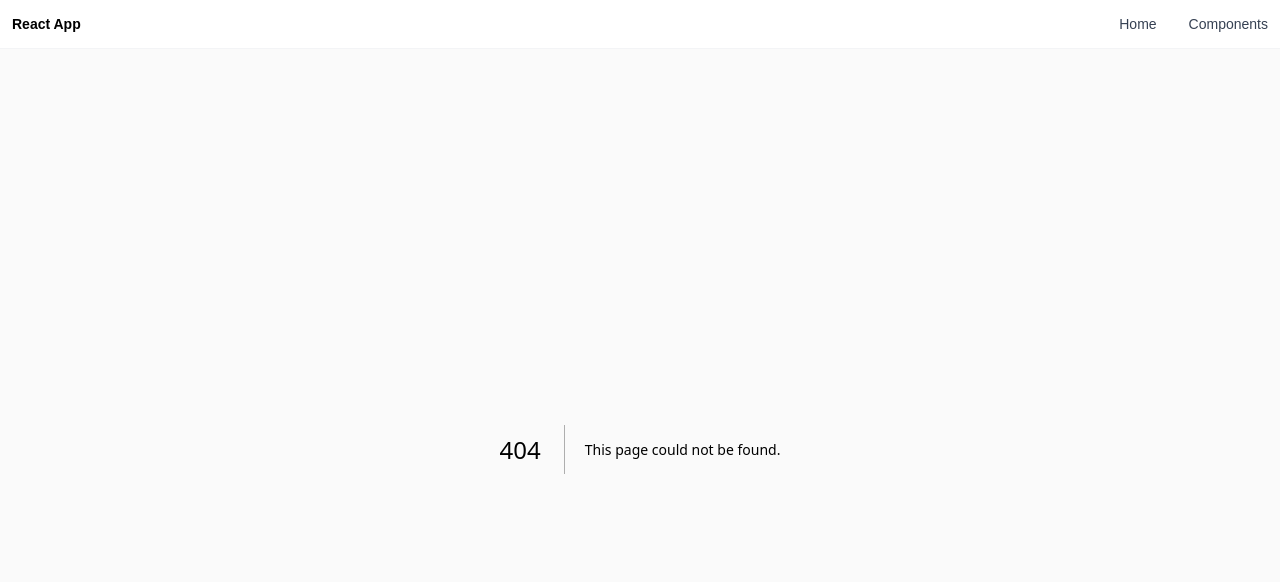
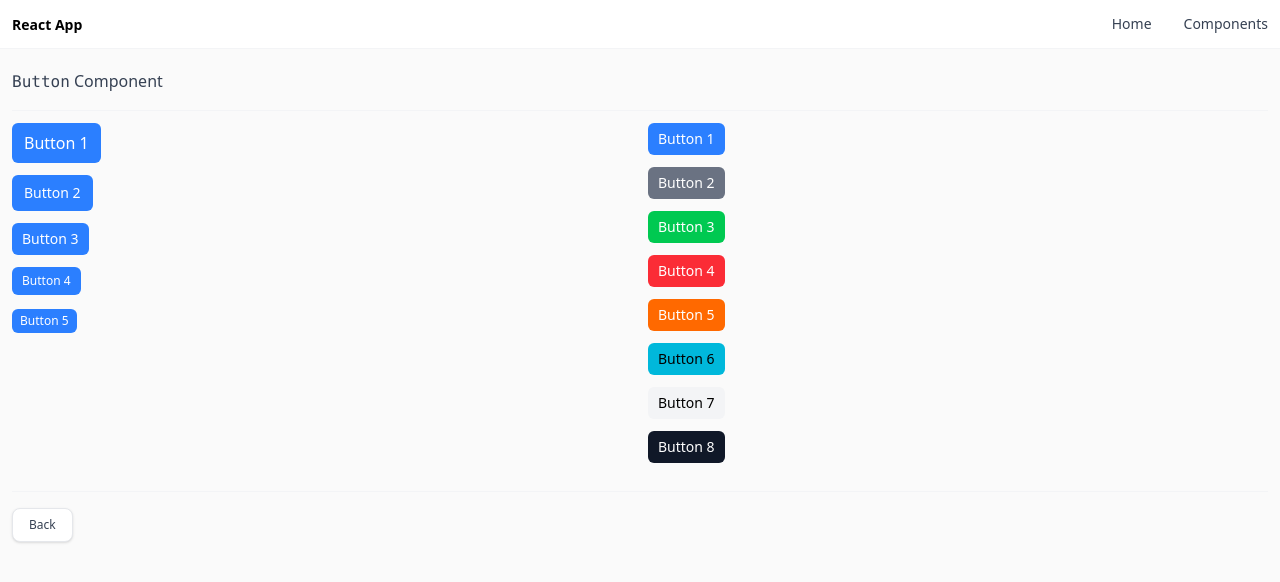
Before and after one commit to zoltalar/react-next-dev, a Next.js app: page /components/button in a window 1280 px wide. Before the commit this address had no page. Shown: the top 582 px of the page. Built offline with nearby package versions, Linux system fonts and the light colour scheme.

Commit message:
tweaking components

```diff
--- a/src/app/api/components/route.ts
+++ b/src/app/api/components/route.ts
@@ -16,6 +16,12 @@ const collection: IComponent[] = [
   },
   {
     id: 3,
+    name: 'Button',
+    slug: 'button',
+    description: 'Simple <code>Button</code> component'
+  },
+  {
+    id: 4,
     name: 'Modal',
     slug: 'modal',
     description: '<code>Modal</code> component utilizing the <code>&lt;dialog&gt;</code> tag'
--- a/src/app/components/breadcrumbs/page.tsx
+++ b/src/app/components/breadcrumbs/page.tsx
@@ -11,7 +11,7 @@ export default async function BreadcrumbsComponent() {
   ]
   return (
     <>
-      <Heading variant="secondary" margin="mt-5 mb-4"><code>Breadcrumbs</code> Component</Heading>
+      <Heading color="secondary" margin="mt-5 mb-4"><code>Breadcrumbs</code> Component</Heading>
       <hr className="border-gray-100 mb-3" />
       <Breadcrumbs items={breadcrumbItems} />
       <Breadcrumbs items={breadcrumbItems} separator=">" />
--- /dev/null
+++ b/src/app/components/button/page.tsx
@@ -0,0 +1,33 @@
+import NextLink from 'next/link'
+import Button from '@/app/components/ui/button'
+import Heading from '@/app/components/ui/heading'
+
+export default async function ButtonComponent() {
+  return (
+    <>
+      <Heading color="secondary" margin="mt-5 mb-4"><code>Button</code> Component</Heading>
+      <hr className="border-gray-100 mb-3" />
+      <div className="grid grid-cols-1 md:grid-cols-2 gap-4">
+        <div>
+          <div className="mb-3"><Button size="xl">Button 1</Button></div>
+          <div className="mb-3"><Button size="lg">Button 2</Button></div>
+          <div className="mb-3"><Button size="md">Button 3</Button></div>
+          <div className="mb-3"><Button size="sm">Button 4</Button></div>
+          <div><Button size="xs">Button 5</Button></div>
+        </div>
+        <div>
+          <div className="mb-3"><Button color="primary">Button 1</Button></div>
+          <div className="mb-3"><Button color="secondary">Button 2</Button></div>
+          <div className="mb-3"><Button color="success">Button 3</Button></div>
+          <div className="mb-3"><Button color="danger">Button 4</Button></div>
+          <div className="mb-3"><Button color="warning">Button 5</Button></div>
+          <div className="mb-3"><Button color="info">Button 6</Button></div>
+          <div className="mb-3"><Button color="light">Button 7</Button></div>
+          <div className="mb-3"><Button color="dark">Button 8</Button></div>
+        </div>
+      </div>
+      <hr className="border-gray-100 mt-4 mb-4" />
+      <NextLink href="/components" className="inline-block px-4 py-2 text-xs font-medium text-gray-700 bg-white border border-gray-200 rounded-lg hover:bg-gray-50 hover:text-gray-900 focus:outline-none focus:ring-2 focus:ring-gray-300 transition-all duration-200 shadow-sm">Back</NextLink>
+    </>
+  )
+}
--- a/src/app/components/heading/page.tsx
+++ b/src/app/components/heading/page.tsx
@@ -4,7 +4,7 @@ import Heading from '@/app/components/ui/heading'
 export default async function HeadingComponent() {
   return (
     <>
-      <Heading variant="secondary" margin="mt-5 mb-4"><code>Heading</code> Component</Heading>
+      <Heading color="secondary" margin="mt-5 mb-4"><code>Heading</code> Component</Heading>
       <hr className="border-gray-100 mb-3" />
       <div className="grid grid-cols-1 md:grid-cols-2 lg:grid-cols-3 gap-4">
         <div>
@@ -16,20 +16,20 @@ export default async function HeadingComponent() {
           <Heading size="xs">Heading 6</Heading>
         </div>
         <div>
-          <Heading variant="primary" size="2xl">Heading 1</Heading>
-          <Heading variant="secondary" size="xl">Heading 2</Heading>
-          <Heading variant="success" size="lg">Heading 3</Heading>
-          <Heading variant="danger" size="md">Heading 4</Heading>
-          <Heading variant="warning" size="sm">Heading 5</Heading>
-          <Heading variant="info" size="xs">Heading 6</Heading>
+          <Heading color="primary" size="2xl">Heading 1</Heading>
+          <Heading color="secondary" size="xl">Heading 2</Heading>
+          <Heading color="success" size="lg">Heading 3</Heading>
+          <Heading color="danger" size="md">Heading 4</Heading>
+          <Heading color="warning" size="sm">Heading 5</Heading>
+          <Heading color="info" size="xs">Heading 6</Heading>
         </div>
         <div>
-          <Heading variant="secondary" size="2xl" weight="bold">Heading 1</Heading>
-          <Heading variant="secondary" size="xl" weight="semibold">Heading 2</Heading>
-          <Heading variant="secondary" size="lg" weight="normal">Heading 3</Heading>
-          <Heading variant="secondary" size="md" weight="light">Heading 4</Heading>
-          <Heading variant="secondary" size="sm" weight="extralight">Heading 5</Heading>
-          <Heading variant="secondary" size="xs" weight="thin">Heading 6</Heading>
+          <Heading color="secondary" size="2xl" weight="bold">Heading 1</Heading>
+          <Heading color="secondary" size="xl" weight="semibold">Heading 2</Heading>
+          <Heading color="secondary" size="lg" weight="normal">Heading 3</Heading>
+          <Heading color="secondary" size="md" weight="light">Heading 4</Heading>
+          <Heading color="secondary" size="sm" weight="extralight">Heading 5</Heading>
+          <Heading color="secondary" size="xs" weight="thin">Heading 6</Heading>
         </div>
       </div>
       <hr className="border-gray-100 mt-4 mb-4" />
--- a/src/app/components/modal/page.tsx
+++ b/src/app/components/modal/page.tsx
@@ -1,13 +1,19 @@
 import NextLink from 'next/link'
+import Button from '@/app/components/ui/button'
 import Heading from '@/app/components/ui/heading'
 import Modal from '@/app/components/ui/modal'
 
 export default async function ModalComponent() {
   return (
     <>
-      <Heading variant="secondary" margin="mt-5 mb-4"><code>Modal</code> Component</Heading>
+      <Heading color="secondary" margin="mt-5 mb-4"><code>Modal</code> Component</Heading>
       <hr className="border-gray-100 mb-3" />
-      <button command="show-modal" commandfor="dialog-1">Open Dialog</button>
+      <Button
+        command="show-modal"
+        commandfor="dialog-1"
+      >
+        Open Dialog 1
+      </Button>
       <Modal
         id="dialog-1"
         title="Modal Dialog Title"
--- a/src/app/components/page.tsx
+++ b/src/app/components/page.tsx
@@ -6,7 +6,7 @@ export default async function Components() {
   const components: IComponent[] = await (await fetch('http://localhost:3000/api/components')).json()
   return (
     <>
-      <Heading variant="secondary" margin="mt-5 mb-5">Components</Heading>
+      <Heading color="secondary" margin="mt-5 mb-5">Components</Heading>
       <div className="grid grid-cols-1 md:grid-cols-2 lg:grid-cols-4 gap-4">
         {components.map((component: IComponent) => (
           <NextLink
--- a/src/app/components/ui/button.tsx
+++ b/src/app/components/ui/button.tsx
@@ -1,34 +1,57 @@
 import React from 'react'
+import { clsx } from 'clsx'
+import type { IButtonProps } from '@/types/component'
 
-interface ButtonProps {
-  children: React.ReactNode,
-  variant?: 'primary' | 'secondary' | 'success' | 'danger'
-  size?: 'sm' | 'md' | 'lg' | 'xl'
-}
-
-const Button: React.FC<ButtonProps> = ({
+const Button: React.FC<IButtonProps> = ({
   children,
-  variant = 'primary',
-  size = 'md'
+  color = 'primary',
+  size = 'md',
+  command,
+  commandfor
 }) => {
-  const variants = {
-    primary: 'bg-linear-65 from-blue-700 to-blue-500 text-white hover:bg-blue-700',
-    secondary: 'bg-gray-600 text-white hover:bg-gray-700',
-    success: 'bg-green-600 text-white hover:bg-green-700',
-    danger: 'bg-red-600 text-white hover:bg-red-700'
+  const colors = {
+    primary: 'bg-blue-500 text-white',
+    secondary: 'bg-gray-500 text-white',
+    success: 'bg-green-500 text-white',
+    danger: 'bg-red-500 text-white',
+    warning: 'bg-orange-500 text-white',
+    info: 'bg-cyan-500 text-black',
+    light: 'bg-gray-100 text-black',
+    dark: 'bg-gray-900 text-white'
+  }
+  const slots = {
+    base: 'rounded-md font-medium inline-flex items-center disabled:cursor-not-allowed aria-disabled:cursor-not-allowed disabled:opacity-75 aria-disabled:opacity-75 transition-colors'
   }
   const sizes = {
-    sm: 'px-3 py-1.5 rounded-sm text-sm',
-    md: 'px-4 py-2 rounded-md text-base',
-    lg: 'px-6 py-3 rounded-lg text-lg',
-    xl: 'px-8 py-4 rounded-xl text-xl'
+    xs: {
+      base: 'px-2 py-1 text-xs gap-1'
+    },
+    sm: {
+      base: 'px-2.5 py-1.5 text-xs gap-1.5'
+    },
+    md: {
+      base: 'px-2.5 py-1.5 text-sm gap-1.5'
+    },
+    lg: {
+      base: 'px-3 py-2 text-sm gap-2'
+    },
+    xl: {
+      base: 'px-3 py-2 text-base gap-2'
+    }
   }
-  const classes = [
-    variants[variant],
-    sizes[size]
-  ].join(' ')
+  const buttonClasses = clsx([
+    colors[color],
+    slots.base,
+    sizes[size].base
+  ])
   return (
-    <button className={classes}>{children}</button>
+    <button
+      command={command}
+      commandfor={commandfor}
+      className={buttonClasses}
+    >
+      {children}
+    </button>
   )
 }
 
--- a/src/app/components/ui/heading.tsx
+++ b/src/app/components/ui/heading.tsx
@@ -3,13 +3,13 @@ import { clsx } from 'clsx'
 import type { IHeadingProps } from '@/types/component'
 
 const Heading: React.FC<IHeadingProps> = ({
-  variant = 'primary',
+  color = 'primary',
   size = 'md',
   weight = 'medium',
   margin = 'mb-3',
   children
 }) => {
-  const variants = {
+  const colors = {
     'primary': 'text-blue-500',
     'secondary': 'text-gray-700',
     'success': 'text-green-500',
@@ -28,13 +28,10 @@ const Heading: React.FC<IHeadingProps> = ({
     }
     return `text-${size}`
   }
-  const textColor = (): string => {
-    return variants[variant]
-  }
   const classes = clsx([
     textClass(),
     fontWeight(),
-    textColor(),
+    colors[color],
     margin
   ])
   const renderTag = () => {
--- a/src/app/components/ui/modal.tsx
+++ b/src/app/components/ui/modal.tsx
@@ -12,7 +12,7 @@ const Modal: React.FC<IModalProps> = ({
   children
 }) => {
   const dialogClasses = clsx([
-    'w-full open:flex bg-transparent mx-auto',
+    'w-full open:flex bg-transparent',
     (backdrop ? 'backdrop:' + backdrop : '')
   ])
   const sizes = {
@@ -22,7 +22,7 @@ const Modal: React.FC<IModalProps> = ({
     'xl': 'max-w-5xl'
   }
   const containerClasses = clsx([
-    'relative mx-auto my-40',
+    'fixed top-1/2 left-1/2 transform -translate-x-1/2 -translate-y-1/2',
     sizes[size]
   ])
   return (
@@ -30,10 +30,10 @@ const Modal: React.FC<IModalProps> = ({
       <div className={containerClasses}>
         <div className="bg-white shadow-sm rounded">
           <div className="flex justify-between items-center p-4 bg-gray-50 border-b border-gray-100 rounded-t">
-            <Heading variant="secondary" size="sm" weight="semibold" margin="mb-0">{title}</Heading>
+            <Heading color="secondary" size="sm" weight="semibold" margin="mb-0">{title}</Heading>
             <button className="text-gray-400 hover:text-gray-600 transition-colors cursor-pointer" commandfor={id} command="close">
               <svg className="w-6 h-6" fill="none" stroke="currentColor" viewBox="0 0 24 24">
-                <path stroke-linecap="round" stroke-linejoin="round" stroke-width="2" d="M6 18L18 6M6 6l12 12"></path>
+                <path strokeLinecap="round" strokeLinejoin="round" strokeWidth="2" d="M6 18L18 6M6 6l12 12"></path>
               </svg>
             </button>
           </div>
--- a/src/app/globals.css
+++ b/src/app/globals.css
@@ -1,28 +1,3 @@
 @import "tailwindcss";
 
-:root {
-  --background: #ffffff;
-  --foreground: #171717;
-}
-
-@theme inline {
-  --color-background: var(--background);
-  --color-foreground: var(--foreground);
-  --font-sans: var(--font-geist-sans);
-  --font-mono: var(--font-geist-mono);
-}
-
-@media (prefers-color-scheme: dark) {
-  :root {
-    --background: #0a0a0a;
-    --foreground: #ededed;
-  }
-}
-
-body {
-  background: var(--background);
-  color: var(--foreground);
-  font-family: Arial, Helvetica, sans-serif;
-}
-
 @custom-variant hover (&:hover);
--- a/src/types/component.ts
+++ b/src/types/component.ts
@@ -8,6 +8,14 @@ export interface IBreadcrumbItem {
 export interface IBreadcrumbProps {
   items: IBreadcrumbItem[],
   separator?: string
+}
+
+export interface IButtonProps {
+  children: React.ReactNode,
+  color?: 'primary' | 'secondary' | 'success' | 'danger' | 'warning' | 'info' | 'light' | 'dark',
+  size?: 'xs' | 'sm' | 'md' | 'lg' | 'xl',
+  command?: string,
+  commandfor?: string
 }
 
 export interface IComponent {
@@ -22,7 +30,7 @@ export interface IComponentProps {
 }
 
 export interface IHeadingProps {
-  variant?: 'primary' | 'secondary' | 'success' | 'danger' | 'warning' | 'info' | 'light' | 'dark'
+  color?: 'primary' | 'secondary' | 'success' | 'danger' | 'warning' | 'info' | 'light' | 'dark'
   size?: 'xs' | 'sm' | 'md' | 'lg' | 'xl' | '2xl',
   weight?: 'thin' | 'extralight' | 'light' | 'normal' | 'medium' | 'semibold' | 'bold'
   margin?: string,
```
